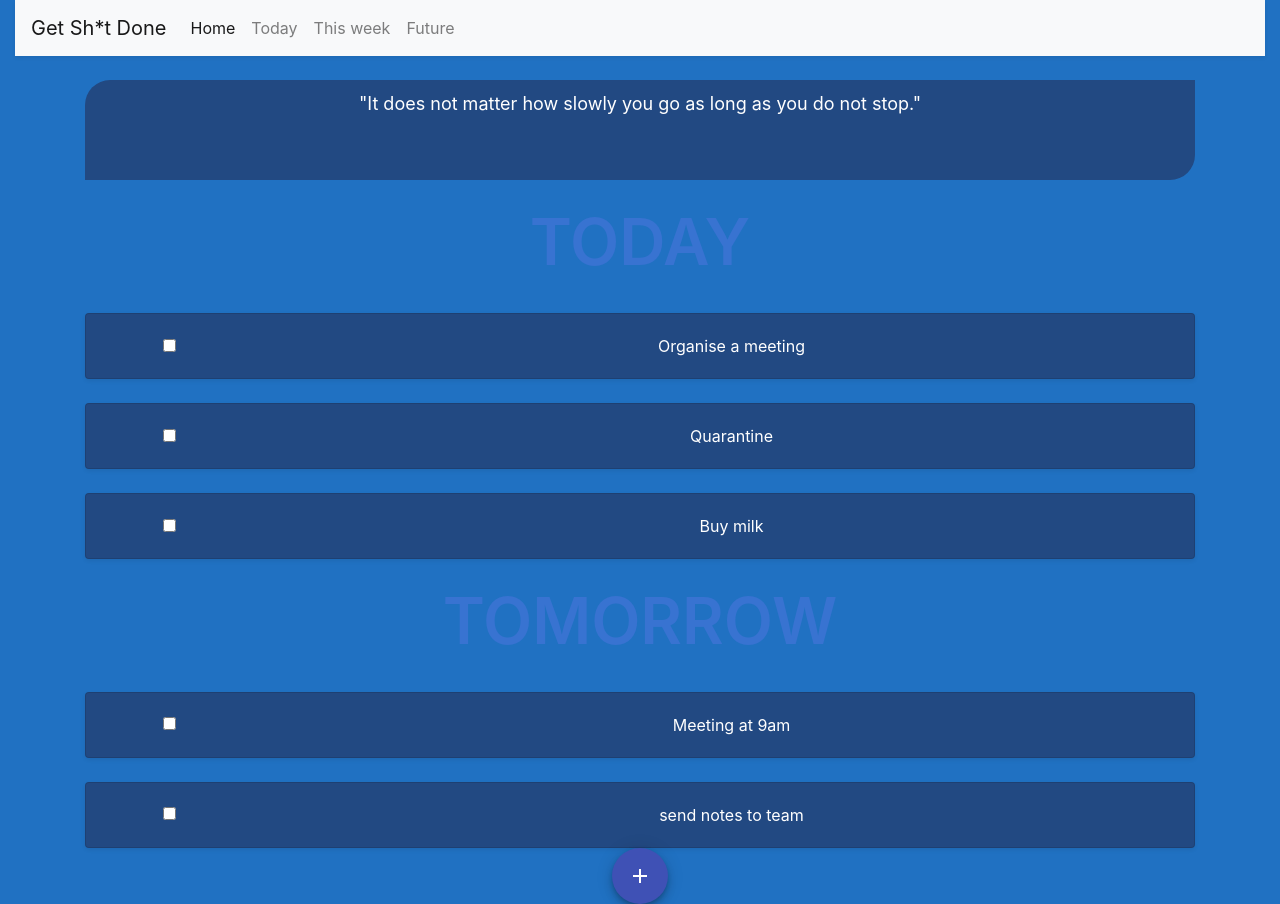
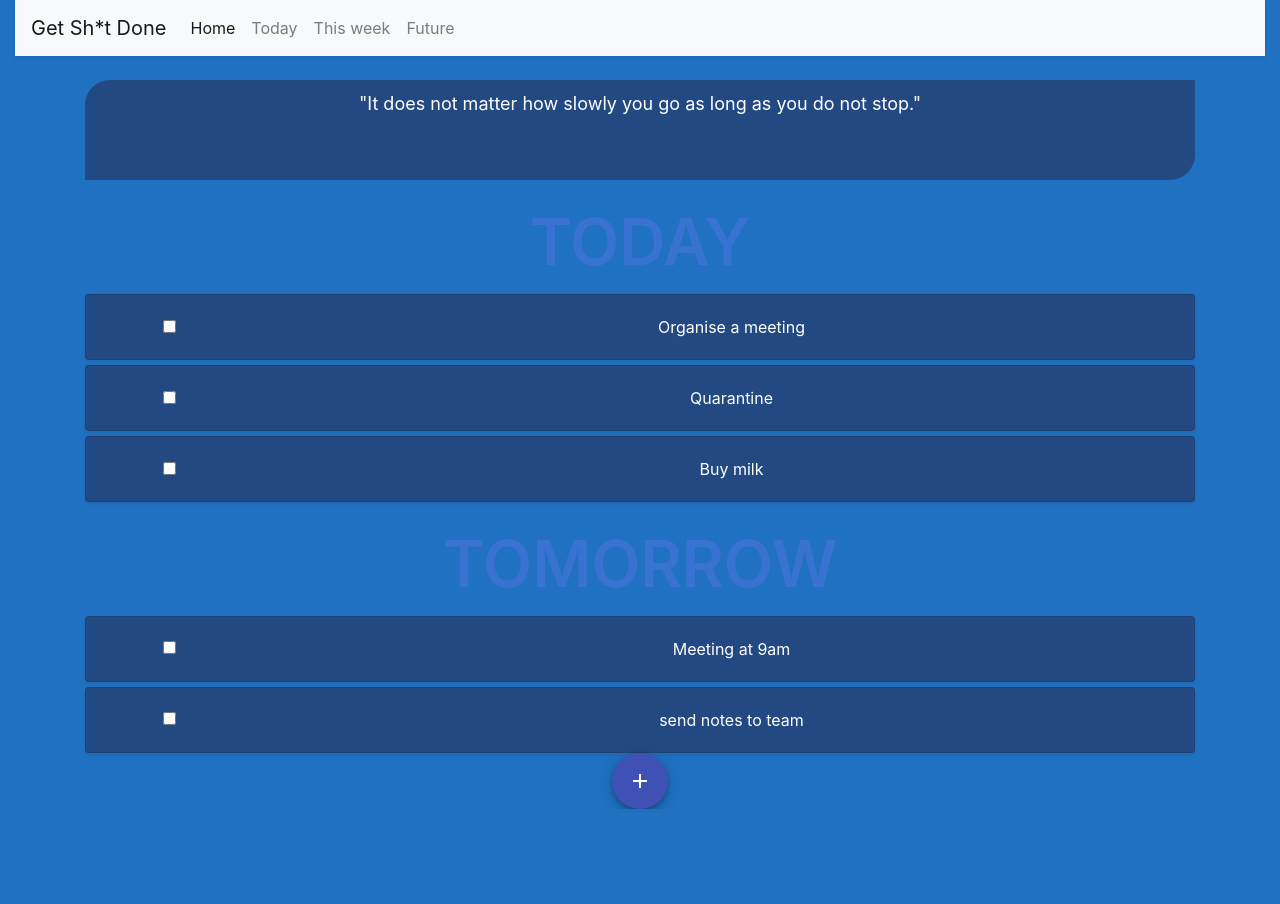
Before and after one commit to BradNichol/todo-app-react, a React (Create React App) app: page / in a window 1280 px wide. After the commit the page ends 809 px from the top, so only its background shows below. Built offline with nearby package versions, Linux system fonts and the light colour scheme.

Commit message:
margin top style move to css sheet

```diff
--- a/src/Task/Task.css
+++ b/src/Task/Task.css
@@ -1,6 +1,7 @@
 .task {
     background-color: #224982;
     color: white;
+    margin-top: 5px;
   }
 
   .addButton {
--- a/src/Task/Task.js
+++ b/src/Task/Task.js
@@ -3,7 +3,7 @@ import './Task.css';
 
 function Task(props) {
     return (
-        <div className="row mt-4">
+        <div className="row ">
             <div className="col">
                 <div className="card shadow-sm task">
                     <div className="card-body">
```
